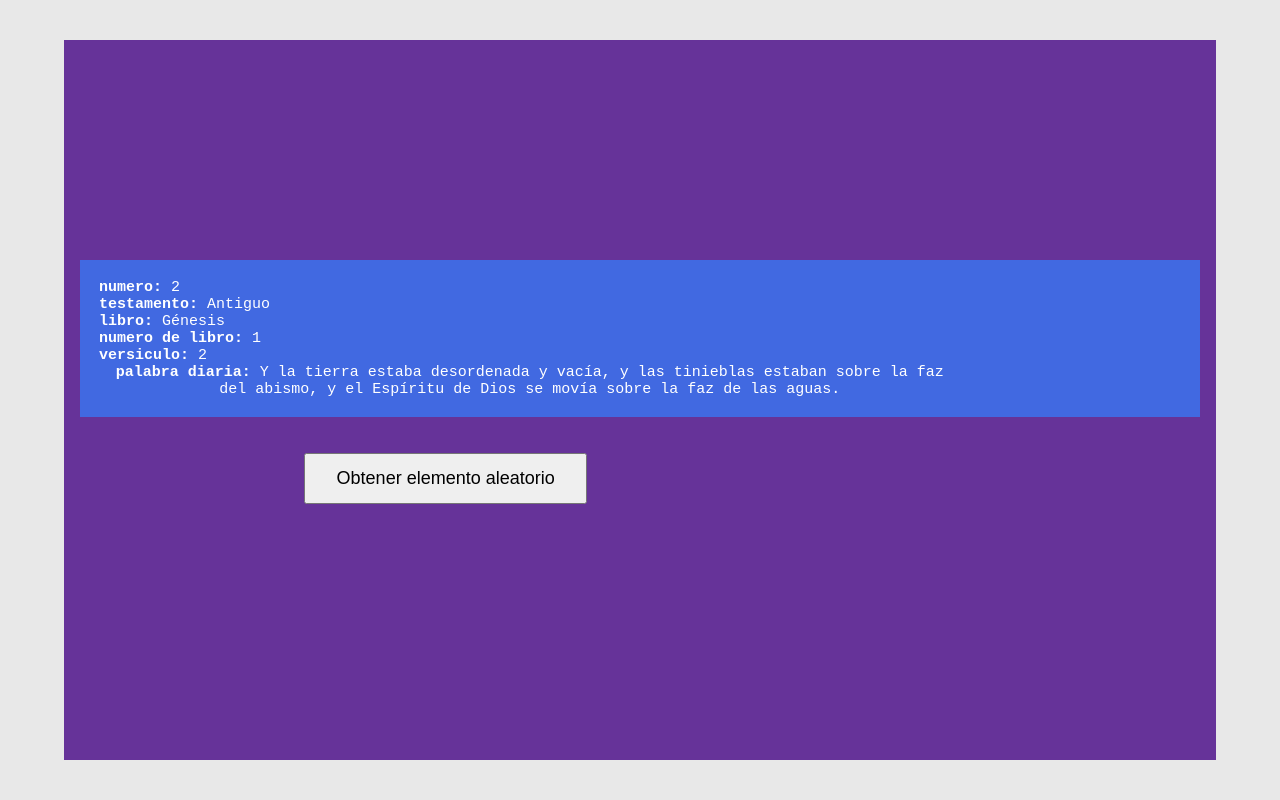
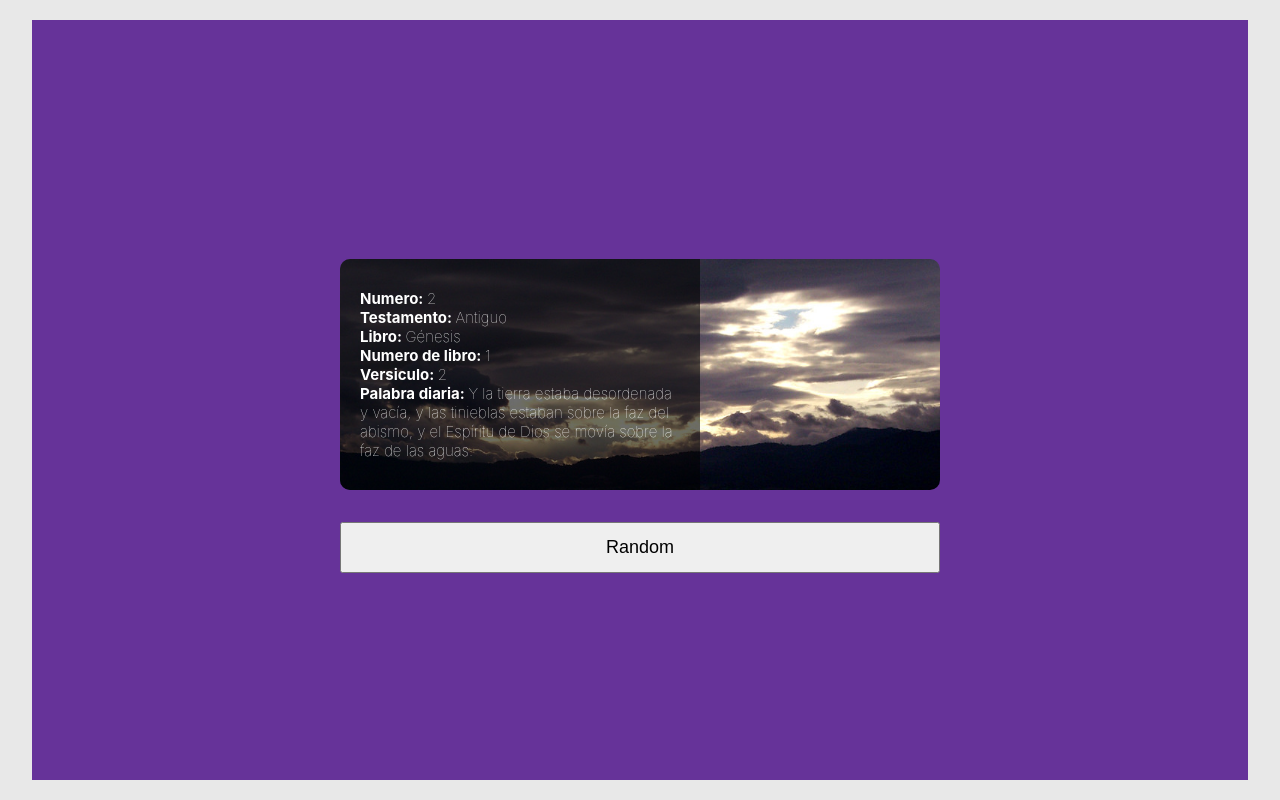
Before and after one commit to kevinok124/palabra-diaria, a React (Create React App) app in the folder frontend/: page / in a window 1280 px wide. Built offline with nearby package versions, Linux system fonts and the light colour scheme.

Commit message:
correccion fronted card

```diff
--- a/frontend/src/components/button.css
+++ b/frontend/src/components/button.css
@@ -1,18 +1,17 @@
 /* BUTTON */
 
 button {
+  width: 100%;
   /* color: #595555; */
   padding: 0.7em 1.7em;
   font-size: 18px;
+
   /* border-radius: 0.5em; */
   /* background: #e8e8e8; */
   cursor: pointer;
 
   transition: all 0.3s;
 
-    margin: 2em auto;
-    margin-left: 20%;
-    margin-right: 20%;
 }
 
 button:active {
--- a/frontend/src/components/card.css
+++ b/frontend/src/components/card.css
@@ -1,21 +1,22 @@
 /* CARD */
 .card {
   width: 100%;
+  max-width: 600px;
+  height: 100%;
   /* --bg: #e8e8e8;
     --contrast: #e2e0e0;
     --grey: #93a1a1; */
   position: relative;
-    padding: 9px;
+  /* padding: 9px; */
   /* background-color: var(--bg); */
   background: royalblue;
+  border-radius: 10px;
+  background: url(../imagenes/luz.jpg);
+  background-size: cover;
+  object-fit: cover;
+  background-position: center;
+  margin: 2em auto;
 
-
-  }
-
-  .card-overlay {
-    position: absolute;
-    inset: 0;
-    pointer-events: none;
 
 }
 
@@ -26,17 +27,21 @@
   flex-direction: column;
   justify-content: center;
   align-items: start;
-    padding: 10px;
+  padding: 30px 20px;
   overflow: hidden;
-    width: 80%;
+  width: 60%;
   height: auto;
+  border-radius: 10px 0 0 10px;
   /* background-color: var(--contrast); */
 
   /* Content style */
   font-size: 15px;
   font-weight: 100;
   color: #ffffff;
-    text-align: center;
-    font-family: monospace;
+  text-align: left;
+
+  background: rgba(0, 0, 0, 0.572);
+
+
 
 }
--- a/frontend/src/components/card.js
+++ b/frontend/src/components/card.js
@@ -3,9 +3,8 @@ const Card = () => {
     return (
 
         <div className="card">
-          <div className="card-overlay" />
+
           <div className="card-inner">
-
           </div>
         </div>
 
--- a/frontend/src/components/randomItemPicker.js
+++ b/frontend/src/components/randomItemPicker.js
@@ -31,31 +31,31 @@ const RandomItemPicker = () => {
       {randomItem && (
         <div>
           <div className="card">
-            <div className="card-overlay" />
+
             <div className="card-inner">
               {/* Aquí puedes mostrar las propiedades del elemento aleatorio */}
               <p>
-                <strong>numero: </strong>
+                <strong>Numero: </strong>
                 {randomItem.Index}
               </p>
               <p>
-                <strong>testamento: </strong>
+                <strong>Testamento: </strong>
                 {randomItem.Testament}
               </p>
               <p>
-                <strong>libro: </strong>
+                <strong>Libro: </strong>
                 {randomItem.Book}
               </p>
               <p>
-                <strong>numero de libro: </strong>
+                <strong>Numero de libro: </strong>
                 {randomItem.BoookNumber}
               </p>
               <p>
-                <strong>versiculo: </strong>
+                <strong>Versiculo: </strong>
                 {randomItem.Verse}
               </p>{" "}
               <p>
-                <strong>palabra diaria: </strong>
+                <strong>Palabra diaria: </strong>
                 {randomItem.Text}
               </p>
               {/* ... y así sucesivamente */}
@@ -65,7 +65,7 @@ const RandomItemPicker = () => {
       )}
 
       <button onClick={seleccionarElementoAleatorio}>
-        Obtener elemento aleatorio
+        Random
       </button>
 
     </div>
--- a/frontend/src/index.css
+++ b/frontend/src/index.css
@@ -30,13 +30,16 @@ body {
 /* CONTENEDOR PRINCIPAL */
 
 .contenedor{
-  width: 90vw;
-  height: 90vh;
+  width: 95vw;
+  height: 95vh;
   background: rebeccapurple;
 
   display: flex;
   align-items: center;
   justify-content: center;
   padding: 1em;
-  border: 10px;
+
+
+
+
 }
```
Also changed, not shown: frontend/src/imagenes/luz.jpg (added). Lines whose indentation alone changed are shown as unchanged.
